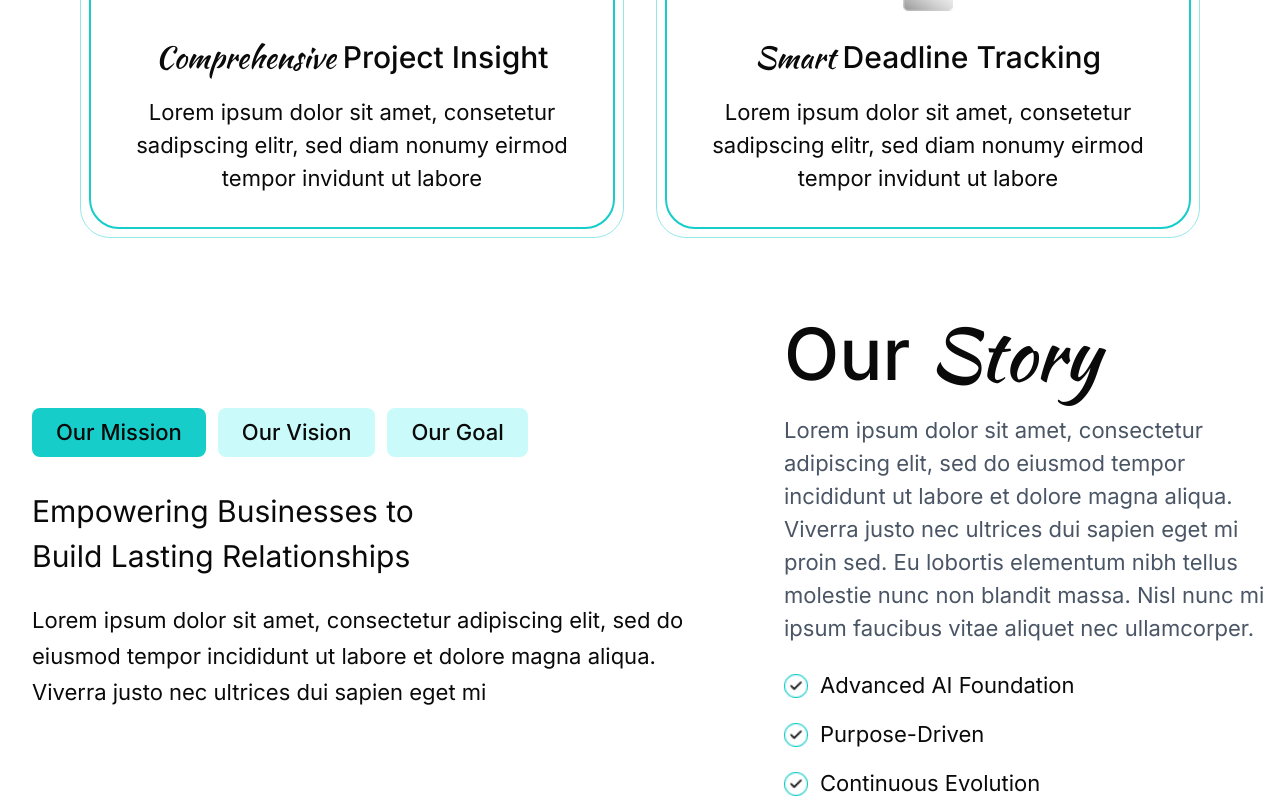
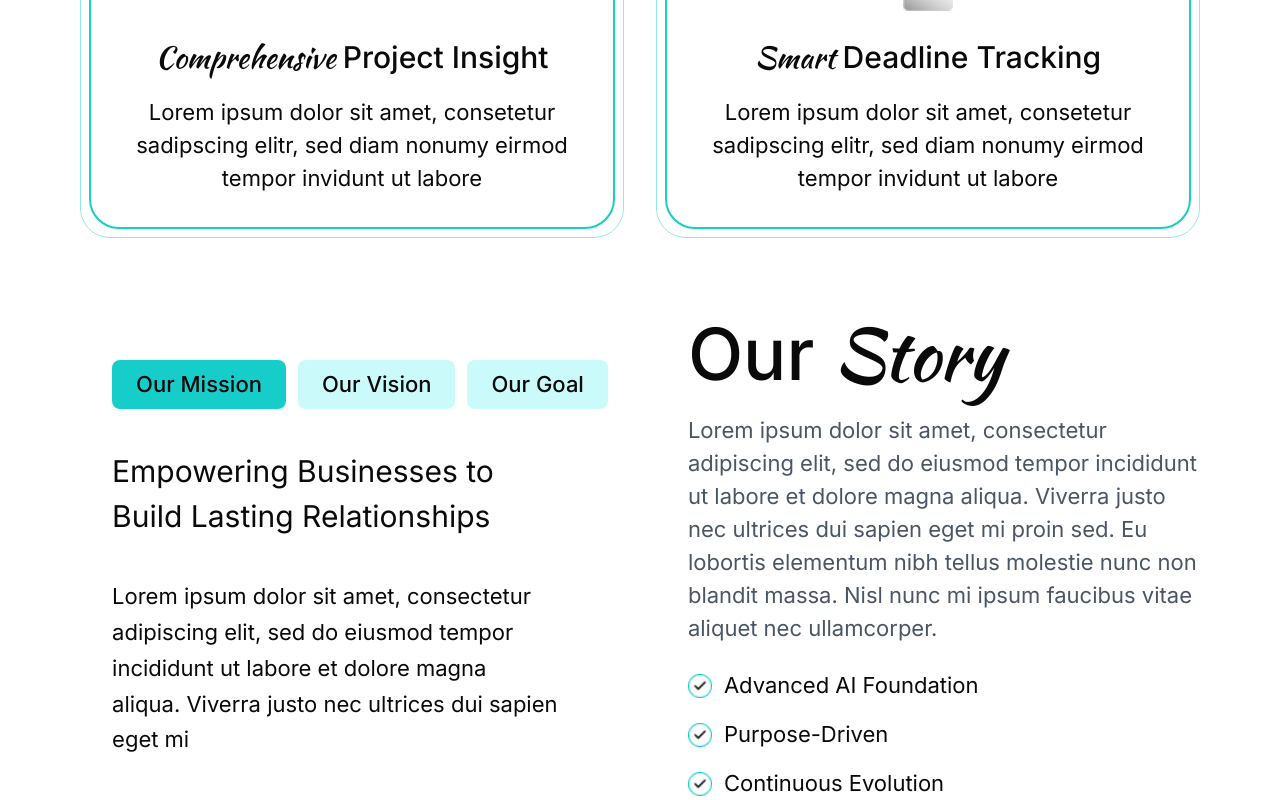
Before and after one commit to Roshen-Perera/ceylon-developers-portfolio, a Next.js app: page /about in a window 1280 px wide. Shown: the part 1603-2403 px from the top of the page. Built offline with nearby package versions, Linux system fonts and the light colour scheme.

Commit message:
Update Motto component: adjust layout structure and paragraph styling for improved readability

```diff
--- a/components/motto.tsx
+++ b/components/motto.tsx
@@ -5,8 +5,8 @@ const Motto = () => {
   return (
     <div className="flex flex-col items-center justify-center mt-20">
       <div className="flex flex-row items-center gap-12">
-        <div className="p-8 bg-white">
-          <div className="flex gap-3 mb-8">
+        <div className="flex flex-col gap-10 p-8 bg-white">
+          <div className="flex gap-3">
             <button className="px-6 py-2 text-[22px] bg-[#17CDCA] font-medium rounded-md">
               Our Mission
             </button>
@@ -24,7 +24,7 @@ const Motto = () => {
             Build Lasting Relationships
           </h1>
 
-          <p className="leading-relaxed max-w-2xl text-[22px] mt-6">
+          <p className="leading-relaxed max-w-md text-[22px]">
             Lorem ipsum dolor sit amet, consectetur adipiscing elit, sed do
             eiusmod tempor incididunt ut labore et dolore magna aliqua. Viverra
             justo nec ultrices dui sapien eget mi
```
